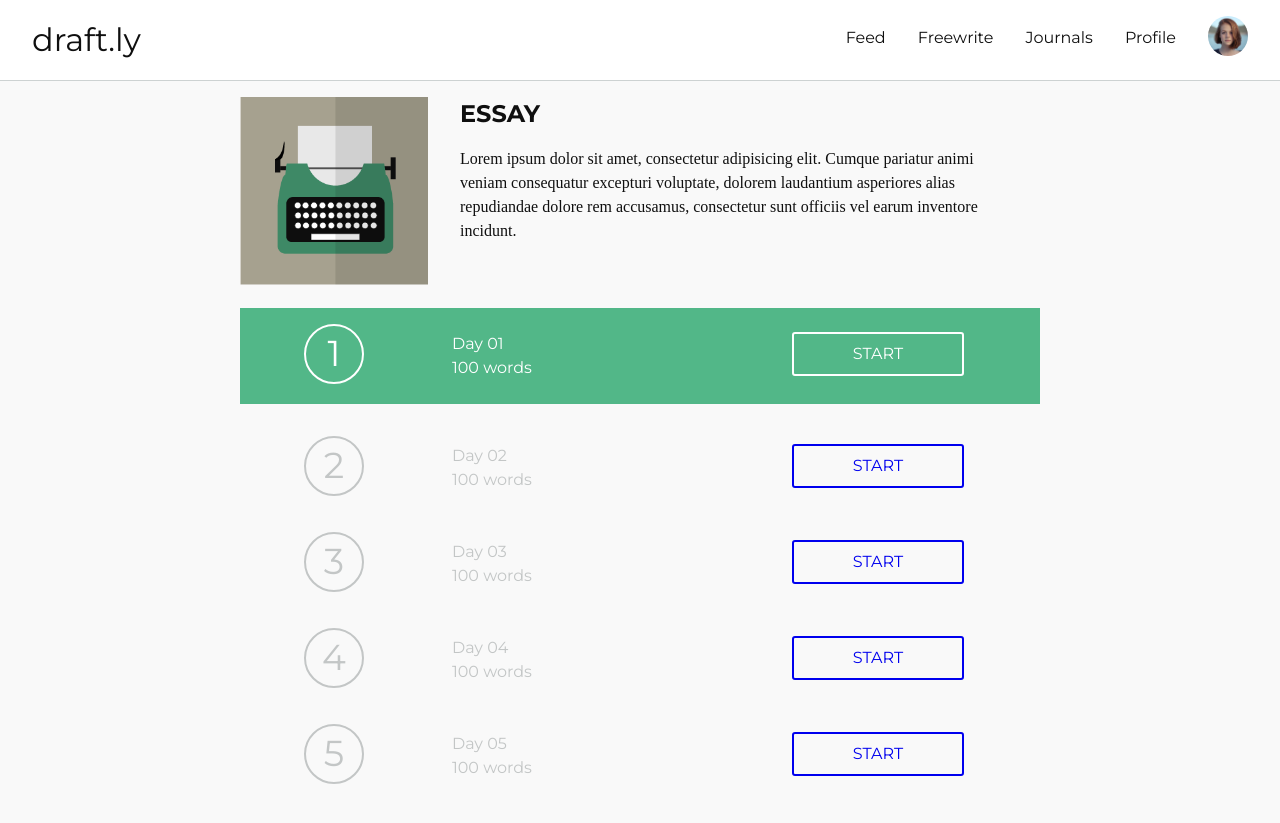
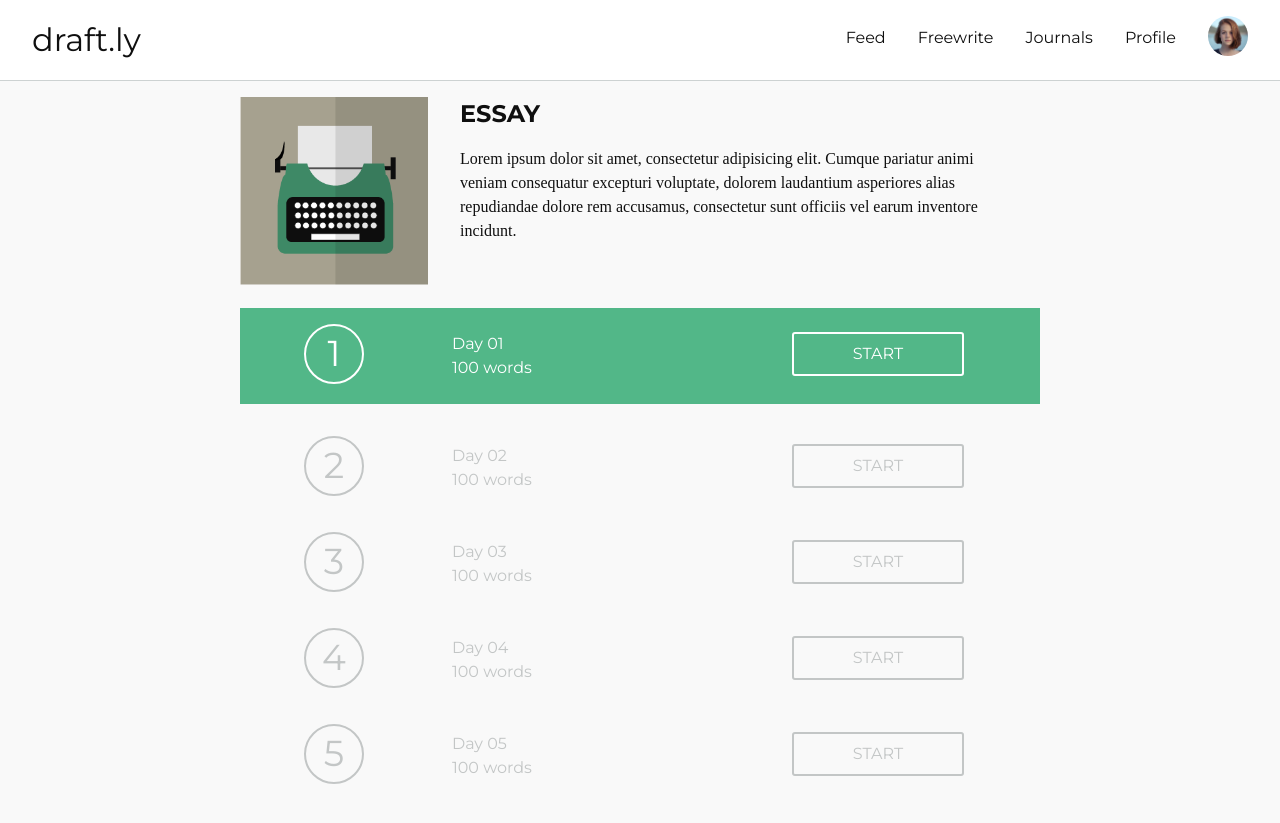
Before and after one commit to davidpowellme/draftly, a Jekyll site: the page built from essay.html, in a window 1280 px wide. Shown: the top 823 px of the page. Built offline with Jekyll 4.4.1, drawn with Linux system fonts in a browser that asks for light colours; nearby versions of some CDN libraries.

```diff
--- a/_includes/footer.html
+++ b/_includes/footer.html
@@ -54,6 +54,8 @@
 
   $('.course-desc').removeClass('desc');
 
+  // $('.course-desc').slideToggle(1000);
+
   var toggleId = $(this).attr('data-ui');
 
   console.log(toggleId);
--- a/_sass/_global.scss
+++ b/_sass/_global.scss
@@ -81,6 +81,10 @@
 	border-color: $color-inactive;
 	color: $color-inactive;
 	cursor: default;
+}
+
+textarea {
+	font-size: 1.25em;
 }
 
 main.display {
@@ -301,26 +305,16 @@
 		margin: 1em -2em;
 		padding: 1em 2em;
 
-		a {
-			color: $color-light;
-		}
 		article:first-child div {border-color: $color-light;}
 	}
 
 	.complete {
 		color: $color-dark;
 
-		a {
-			color: $color-light;
-		}
 		article:first-child div {
 			background: $color-dark;
 			border-color: $color-dark;
 			color: $color-light;
-		}
-		.btn {
-			border-color: $color-dark;
-			color: $color-dark;
 		}
 	}
 
--- a/complete.html
+++ b/complete.html
@@ -18,7 +18,7 @@
 			<div>100 words</div>
 		</article>
 		<article class="col-sm-4 col-md-3 col-lg-3">
-			<a href="../day/" class="btn">Review</a>
+			<a href="../day/" class="btn dark">Review</a>
 		</article>
 	</section>
 	<section class="active">
@@ -30,7 +30,7 @@
 			<div>100 words</div>
 		</article>
 		<article class="col-sm-4 col-md-3 col-lg-3">
-			<a href="#" class="btn">Start</a>
+			<a href="#" class="btn light">Start</a>
 		</article>
 	</section>
 	<section>
--- a/essay.html
+++ b/essay.html
@@ -30,7 +30,7 @@
 			<div>100 words</div>
 		</article>
 		<article class="col-sm-4 col-md-3 col-lg-3">
-			<a href="../day/" class="btn">Start</a>
+			<a href="../day/" class="btn light">Start</a>
 		</article>
 	</section>
 	<section>
@@ -42,7 +42,7 @@
 			<div>100 words</div>
 		</article>
 		<article class="col-sm-4 col-md-3 col-lg-3">
-			<a href="#" class="btn">Start</a>
+			<a href="#" class="btn locked">Start</a>
 		</article>
 	</section>
 	<section>
@@ -54,7 +54,7 @@
 			<div>100 words</div>
 		</article>
 		<article class="col-sm-4 col-md-3 col-lg-3">
-			<a href="#" class="btn">Start</a>
+			<a href="#" class="btn locked">Start</a>
 		</article>
 	</section>
 	<section>
@@ -66,7 +66,7 @@
 			<div>100 words</div>
 		</article>
 		<article class="col-sm-4 col-md-3 col-lg-3">
-			<a href="#" class="btn">Start</a>
+			<a href="#" class="btn locked">Start</a>
 		</article>
 	</section>
 	<section>
@@ -78,7 +78,7 @@
 			<div>100 words</div>
 		</article>
 		<article class="col-sm-4 col-md-3 col-lg-3">
-			<a href="#" class="btn">Start</a>
+			<a href="#" class="btn locked">Start</a>
 		</article>
 	</section>
 
--- a/index.html
+++ b/index.html
@@ -17,7 +17,7 @@
 			<div>100 words</div>
 		</article>
 		<article class="col-sm-4 col-md-3 col-lg-3">
-			<a href="../day/" class="btn">Start</a>
+			<a href="../day/" class="btn light">Start</a>
 		</article>
 	</section>
 	<section>
```
